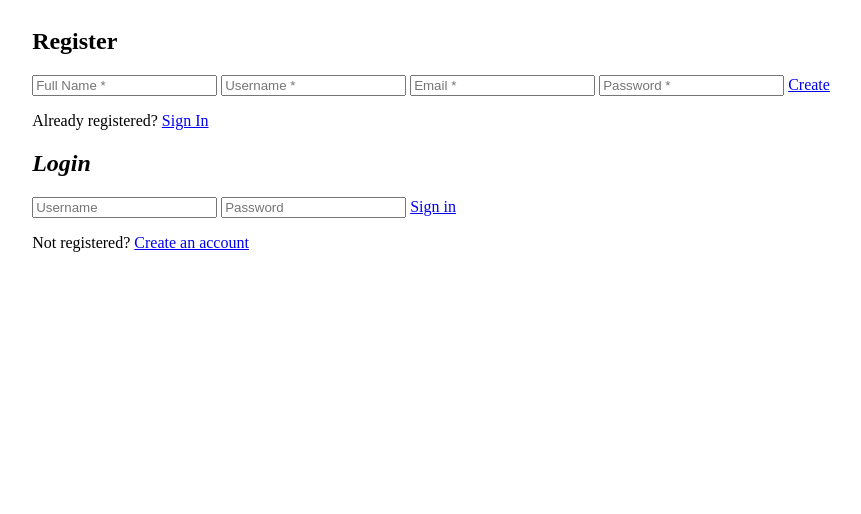
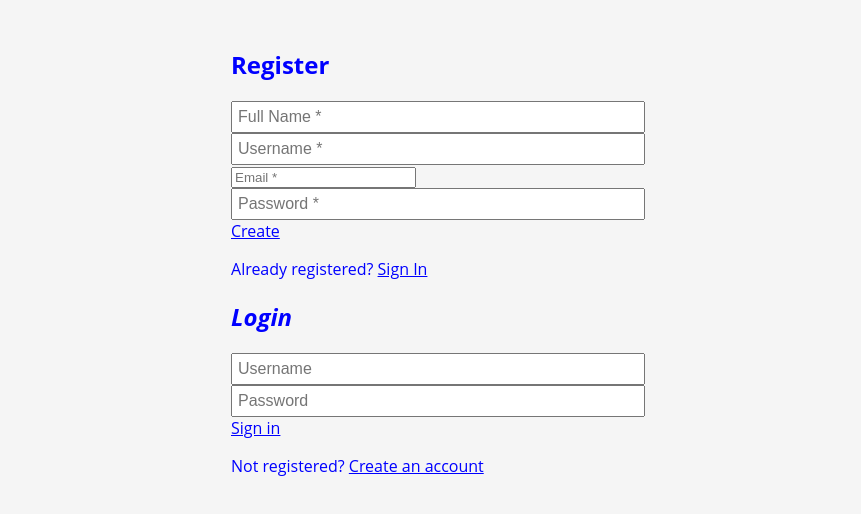
Before and after one commit to CerteirosGreen/0.2f-b.github.io, a plain HTML site: page index.html in a window 1280 px wide. Shown: the whole page, without its empty margins (209-1070 px from the left). Drawn offline with nearby package versions, Linux system fonts and the light colour scheme.

Commit message:
Update index.html

```diff
--- a/index.html
+++ b/index.html
@@ -5,7 +5,7 @@
   <meta http-equiv="X-UA-Compatible" content="IE=edge">
   <meta name="viewport" content="width=device-width, initial-scale=1.0">
   <title>0.2.f-b</title>
-  <link rel="stylesheet" href="next.css">
+  <link rel="stylesheet" href="index.css">
 </head>
 <body style="display:flex; align-items:center; justify-content:center;">
 
```
